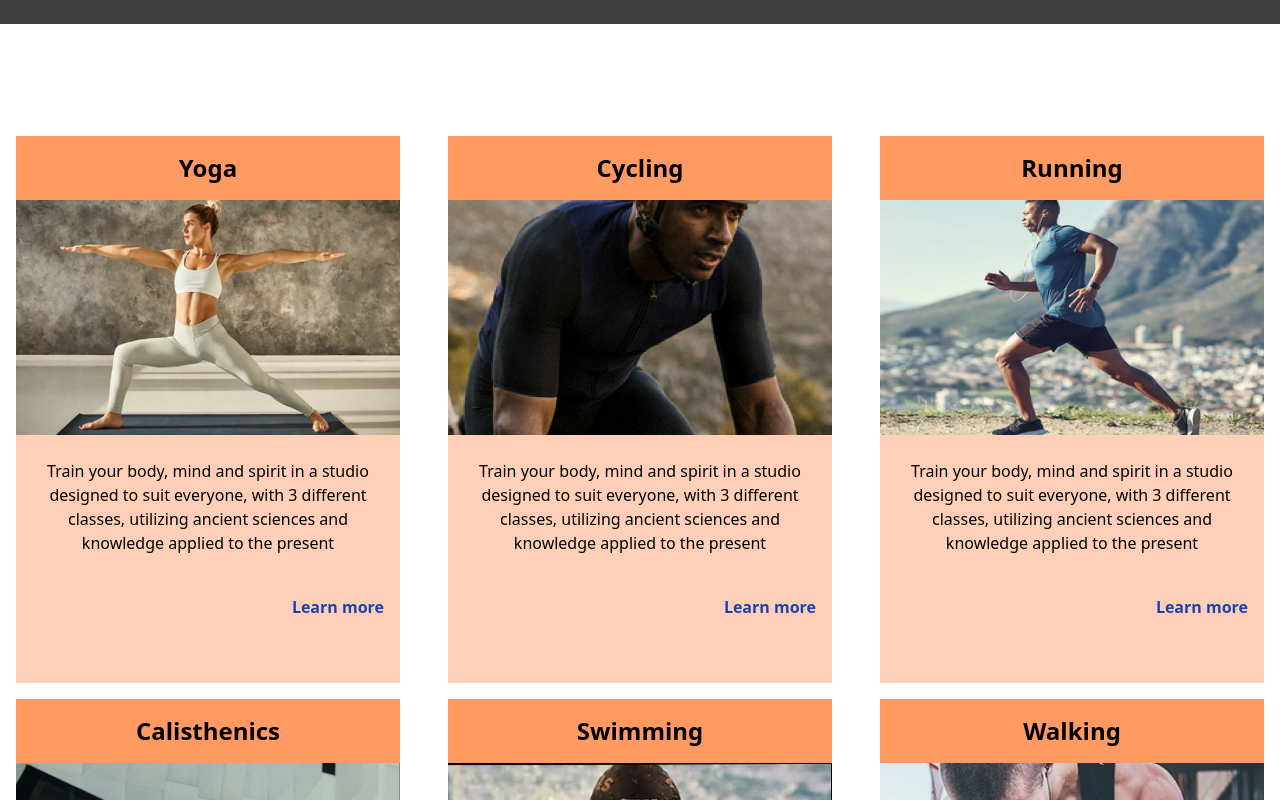
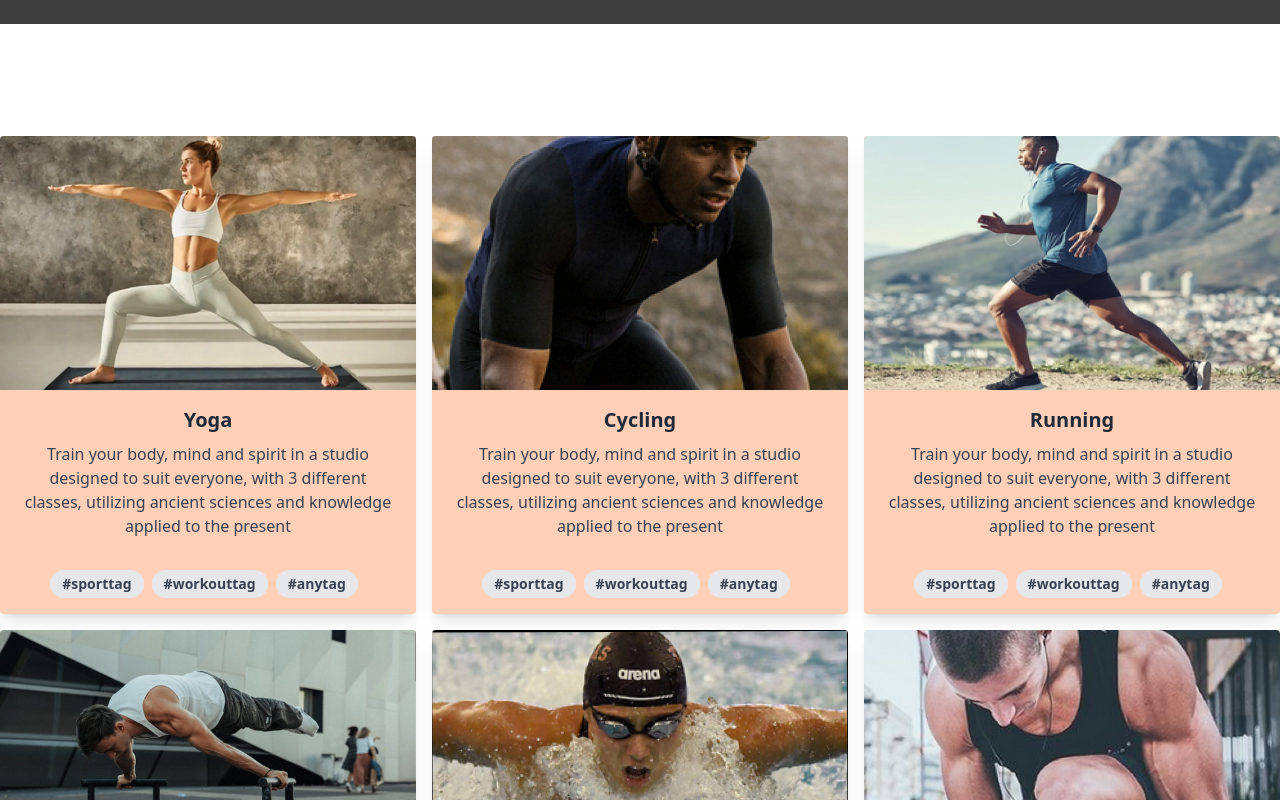
Before and after one commit to ymn-dev/benom-health-webapp-frontend, a React (Vite) app: page / in a window 1280 px wide. Shown: the part 840-1640 px from the top of the page. Built offline with nearby package versions, Linux system fonts and the light colour scheme; grey boxes are pictures that could not be loaded.

Commit message:
first prototypecard

```diff
--- a/src/Component/Home/Card.jsx
+++ b/src/Component/Home/Card.jsx
@@ -4,22 +4,39 @@
 const Card = ({ Name, Image, Text }) => {
   const link = "/" + Name.split(" ").join("-").toLowerCase();
   return (
-    <div className="text-black  overflow-hidden mx-4  ">
-      <div className="bg-salmon p-4">
-        <h3 className="text-2xl font-family: 'Nunito' font-bold">{Name}</h3>
+
+    // <div className="text-black  overflow-hidden mx-4  ">
+    //   <div className="bg-salmon p-4">
+    //     <h3 className="text-2xl font-family: 'Nunito' font-bold">{Name}</h3>
+    //   </div>
+    //   <div>
+    //     <img src={Image} alt={Name} className="w-full" />
+    //   </div>
+    //   <div className="bg-lightsalmon  p-4 pb-16">
+    //     <p className="text-black font-family: 'Nunito' mt-2 mb-8">{Text}</p>
+    //     <div className="card-actions justify-end">
+    //    <Link to={link} className=" text-blue-800 mt-2 font-bold just">
+    //       Learn more
+    //     </Link>
+    // </div>
+    //   </div>
+    // </div>
+
+    <div className="bg-lightsalmon rounded overflow-hidden shadow-lg">
+      <img className="w-full" src={Image} alt={Name}/>
+      <div className="px-6 py-4">
+        <div className="font-bold text-xl mb-2">{Name}</div>
+        <p className="text-gray-700 text-base">
+        {Text}
+        </p>
       </div>
-      <div>
-        <img src={Image} alt={Name} className="w-full" />
-      </div>
-      <div className="bg-lightsalmon  p-4 pb-16">
-        <p className="text-black font-family: 'Nunito' mt-2 mb-8">{Text}</p>
-        <div className="card-actions justify-end">
-       <Link to={link} className=" text-blue-800 mt-2 font-bold just">
-          Learn more
-        </Link>
-    </div>
+      <div className="px-6 pt-4 pb-2">
+        <span className="inline-block bg-gray-200 rounded-full px-3 py-1 text-sm font-semibold text-gray-700 mr-2 mb-2">#sporttag</span>
+        <span className="inline-block bg-gray-200 rounded-full px-3 py-1 text-sm font-semibold text-gray-700 mr-2 mb-2">#workouttag</span>
+        <span className="inline-block bg-gray-200 rounded-full px-3 py-1 text-sm font-semibold text-gray-700 mr-2 mb-2">#anytag</span>
       </div>
     </div>
+
 
   );
 };
```
